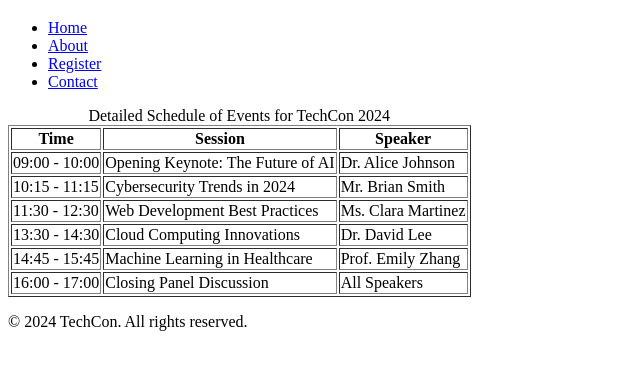
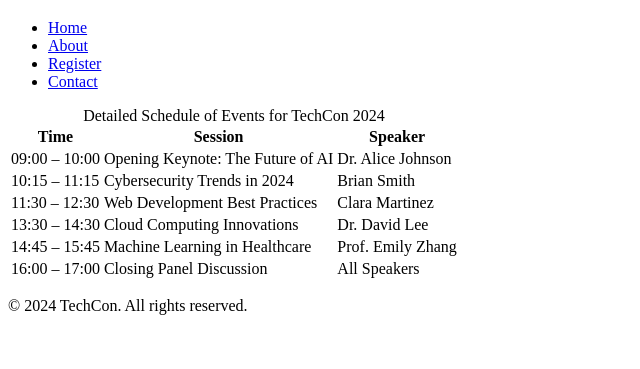
Before and after one commit to Beldine-oss/TechCon_HTML, a plain HTML site: page techcon_website/schedule.html in a window 1280 px wide. Shown: the part 61-430 px from the top of the page, without its empty margins (0-640 px from the left). Drawn offline with Linux system fonts and the light colour scheme.

Commit message:
Add schedule file

```diff
--- a/techcon_website/schedule.html
+++ b/techcon_website/schedule.html
@@ -1,12 +1,12 @@
 <!DOCTYPE html>
 <html lang="en">
 <head>
-  <meta charset="UTF-8">
-  <meta name="viewport" content="width=device-width, initial-scale=1.0">
+  <meta charset="UTF-8" />
+  <meta name="viewport" content="width=device-width, initial-scale=1.0"/>
   <title>Schedule for TechCon 2024</title>
 </head>
 <body>
-  <!-- Header Section -->
+  <!-- Header -->
   <header>
     <h1>Schedule for TechCon 2024</h1>
     <nav>
@@ -21,7 +21,7 @@
 
   <!-- Main Content -->
   <main>
-    <table border="1">
+    <table>
       <caption>Detailed Schedule of Events for TechCon 2024</caption>
       <thead>
         <tr>
@@ -32,32 +32,32 @@
       </thead>
       <tbody>
         <tr>
-          <td>09:00 - 10:00</td>
+          <td>09:00 – 10:00</td>
           <td>Opening Keynote: The Future of AI</td>
           <td>Dr. Alice Johnson</td>
         </tr>
         <tr>
-          <td>10:15 - 11:15</td>
+          <td>10:15 – 11:15</td>
           <td>Cybersecurity Trends in 2024</td>
-          <td>Mr. Brian Smith</td>
+          <td>Brian Smith</td>
         </tr>
         <tr>
-          <td>11:30 - 12:30</td>
+          <td>11:30 – 12:30</td>
           <td>Web Development Best Practices</td>
-          <td>Ms. Clara Martinez</td>
+          <td>Clara Martinez</td>
         </tr>
         <tr>
-          <td>13:30 - 14:30</td>
+          <td>13:30 – 14:30</td>
           <td>Cloud Computing Innovations</td>
           <td>Dr. David Lee</td>
         </tr>
         <tr>
-          <td>14:45 - 15:45</td>
+          <td>14:45 – 15:45</td>
           <td>Machine Learning in Healthcare</td>
           <td>Prof. Emily Zhang</td>
         </tr>
         <tr>
-          <td>16:00 - 17:00</td>
+          <td>16:00 – 17:00</td>
           <td>Closing Panel Discussion</td>
           <td>All Speakers</td>
         </tr>
@@ -65,7 +65,7 @@
     </table>
   </main>
 
-  <!-- Footer Section -->
+  <!-- Footer -->
   <footer>
     <p>&copy; 2024 TechCon. All rights reserved.</p>
   </footer>
```
